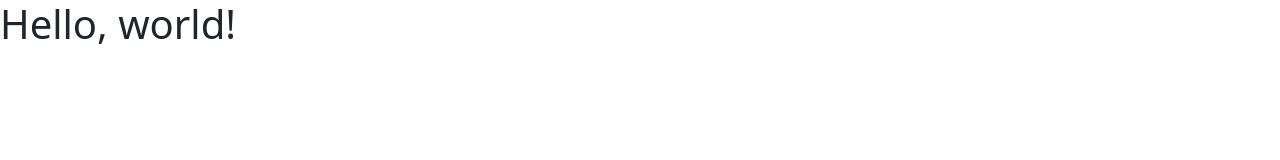
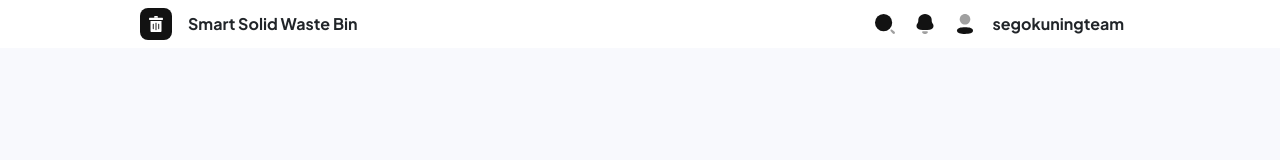
Before and after one commit to kasjaduddin/Smart-Solid-Waste-Bin, a plain HTML site: page index.html in a window 1280 px wide. Drawn offline with nearby package versions, Linux system fonts and the light colour scheme.

Commit message:
feat: add navbar

```diff
--- a/index.html
+++ b/index.html
@@ -3,11 +3,23 @@
   <head>
     <meta charset="utf-8">
     <meta name="viewport" content="width=device-width, initial-scale=1">
-    <title>Bootstrap demo</title>
+    <title>Smart Solid Waste Bin Monitor</title>
     <link href="https://cdn.jsdelivr.net/npm/bootstrap@5.3.3/dist/css/bootstrap.min.css" rel="stylesheet" integrity="sha384-QWTKZyjpPEjISv5WaRU9OFeRpok6YctnYmDr5pNlyT2bRjXh0JMhjY6hW+ALEwIH" crossorigin="anonymous">
+    <link href="https://fonts.googleapis.com/css2?family=Plus+Jakarta+Sans:ital,wght@0,200..800;1,200..800&display=swap" rel="stylesheet">
+    <link rel="stylesheet" href="./style.css">
   </head>
-  <body>
-    <h1>Hello, world!</h1>
+  <body class="bg-primary" style="font-family: Plus Jakarta Sans;">
+    <nav class="navbar navbar-expand-lg bg-white px-6">
+      <div class="d-flex justify-content-start container-fluid">
+        <img src="./asset/icon-bin.svg" alt="">
+        <strong class="me-auto mx-3">Smart Solid Waste Bin</strong>
+        <img src="./asset/icon-search.svg" alt="">
+        <img class="mx-3" src="./asset/icon-bell.svg" alt="">
+        <img src="./asset/icon-user.svg" alt="">
+        <strong class="mx-3">segokuningteam</strong>
+      </div>
+    </nav>
+
     <script src="https://cdn.jsdelivr.net/npm/bootstrap@5.3.3/dist/js/bootstrap.bundle.min.js" integrity="sha384-YvpcrYf0tY3lHB60NNkmXc5s9fDVZLESaAA55NDzOxhy9GkcIdslK1eN7N6jIeHz" crossorigin="anonymous"></script>
   </body>
 </html>
--- /dev/null
+++ b/style.css
@@ -0,0 +1,7 @@
+.bg-primary {
+    background-color: #F8F9FD !important;
+}
+
+.px-6 {
+    padding-inline: 10%;
+}
```
Also changed, not shown: asset/icon-bell.svg (added), asset/icon-bin.svg (added), asset/icon-search.svg (added), asset/icon-user.svg (added).
